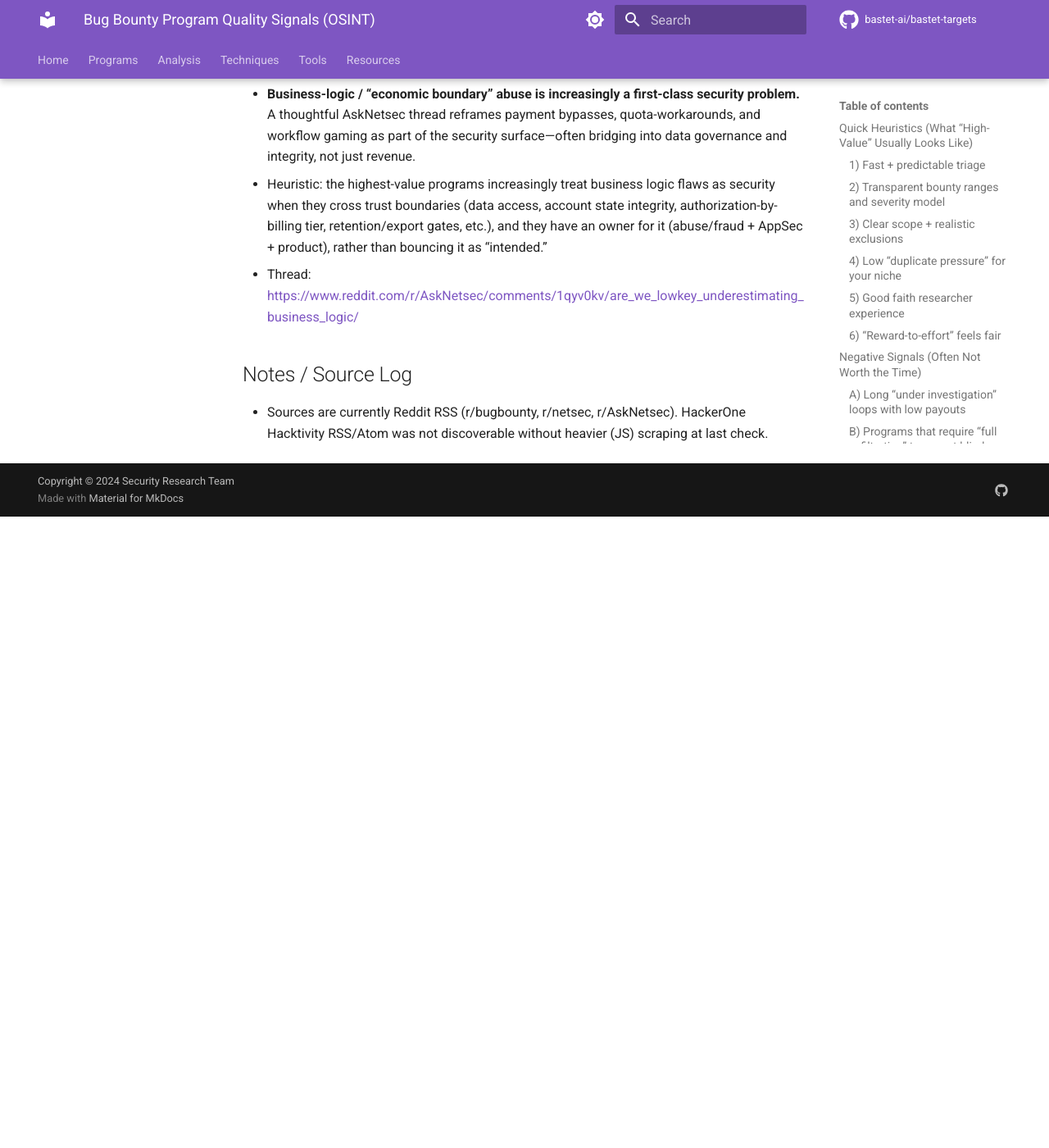
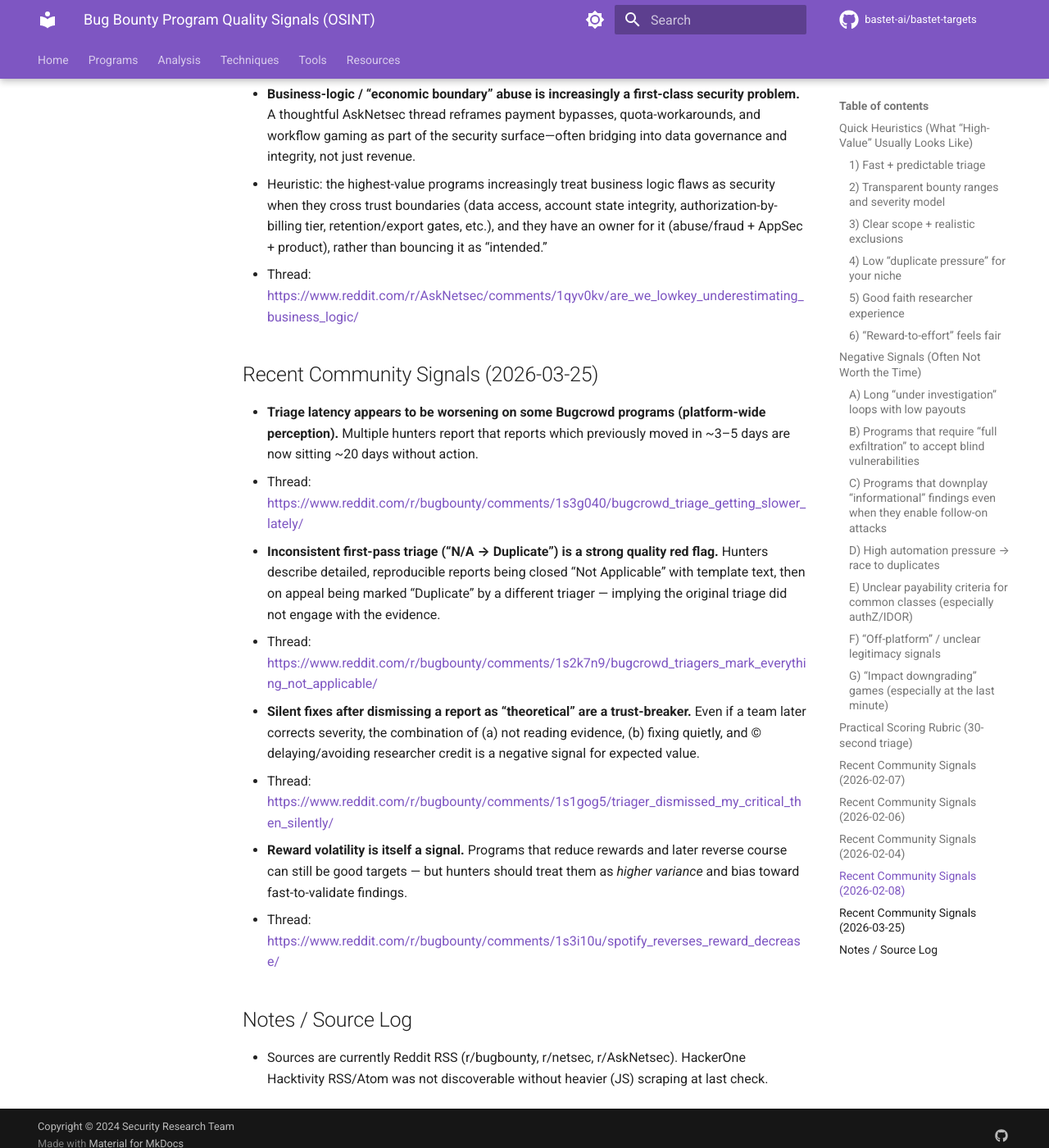
Before and after one commit to bastet-ai/bastet-targets, an MkDocs documentation site: the page built from docs/programs/program-quality-signals.md, in a window 1280 px wide and 1400 px high, scrolled down 10621 px. Shown: the whole window at 82% size. Built offline with MkDocs 1.6.1 and Material for MkDocs 9.7.7, drawn with Linux system fonts in a browser that asks for light colours; comment, search, counter and statistics services are not loaded; before the commit the page ends 11251 px from its top, so only the background shows below that.

Commit message:
Update program quality signals (2026-03-25 community intel)

```diff
--- a/docs/programs/program-quality-signals.md
+++ b/docs/programs/program-quality-signals.md
@@ -226,6 +226,20 @@ These are **examples** from recent public discussion that reinforce (or nuance)
   - Heuristic: the highest-value programs increasingly treat business logic flaws as security when they cross trust boundaries (data access, account state integrity, authorization-by-billing tier, retention/export gates, etc.), and they have an owner for it (abuse/fraud + AppSec + product), rather than bouncing it as “intended.”
   - Thread: https://www.reddit.com/r/AskNetsec/comments/1qyv0kv/are_we_lowkey_underestimating_business_logic/
 
+## Recent Community Signals (2026-03-25)
+
+- **Triage latency appears to be worsening on some Bugcrowd programs (platform-wide perception).** Multiple hunters report that reports which previously moved in ~3–5 days are now sitting ~20 days without action.
+  - Thread: https://www.reddit.com/r/bugbounty/comments/1s3g040/bugcrowd_triage_getting_slower_lately/
+
+- **Inconsistent first-pass triage (“N/A → Duplicate”) is a strong quality red flag.** Hunters describe detailed, reproducible reports being closed “Not Applicable” with template text, then on appeal being marked “Duplicate” by a different triager — implying the original triage did not engage with the evidence.
+  - Thread: https://www.reddit.com/r/bugbounty/comments/1s2k7n9/bugcrowd_triagers_mark_everything_not_applicable/
+
+- **Silent fixes after dismissing a report as “theoretical” are a trust-breaker.** Even if a team later corrects severity, the combination of (a) not reading evidence, (b) fixing quietly, and (c) delaying/avoiding researcher credit is a negative signal for expected value.
+  - Thread: https://www.reddit.com/r/bugbounty/comments/1s1gog5/triager_dismissed_my_critical_then_silently/
+
+- **Reward volatility is itself a signal.** Programs that reduce rewards and later reverse course can still be good targets — but hunters should treat them as *higher variance* and bias toward fast-to-validate findings.
+  - Thread: https://www.reddit.com/r/bugbounty/comments/1s3i10u/spotify_reverses_reward_decrease/
+
 ## Notes / Source Log
 
 - Sources are currently Reddit RSS (r/bugbounty, r/netsec, r/AskNetsec). HackerOne Hacktivity RSS/Atom was not discoverable without heavier (JS) scraping at last check.
```
